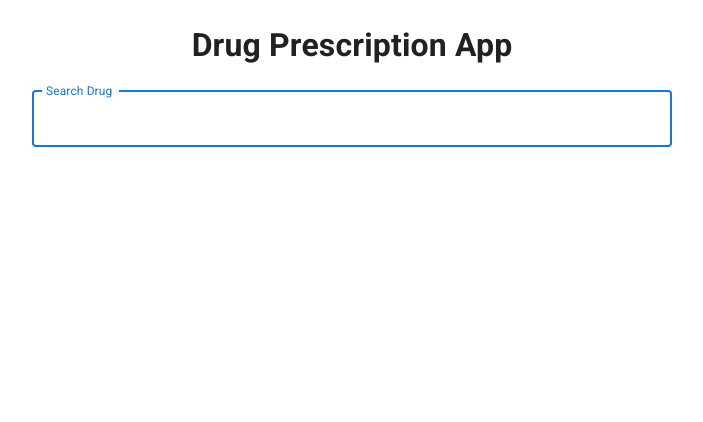
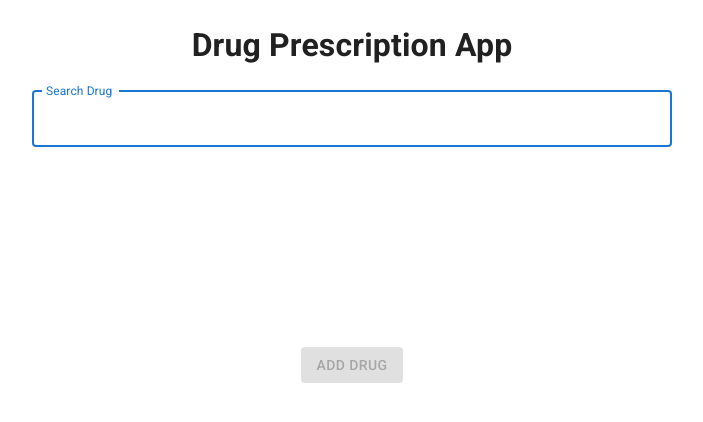
Before and after one commit to itay347/drug-prescription-app, a React (Create React App) app: page / in a window 1280 px wide. Shown: the top 422 px of the page, without its empty margins (288-991 px from the left). Built offline with nearby package versions, Linux system fonts and the light colour scheme.

Commit message:
Allow selecting a drug and adding it to a prescription list Note: the list should later be changed to a table

```diff
--- a/src/componenets/App/App.tsx
+++ b/src/componenets/App/App.tsx
@@ -1,14 +1,20 @@
-import { Box, List, ListItemButton, ListItemText, TextField } from "@mui/material";
+import { Box, Button, List, ListItemButton, ListItemText, TextField } from "@mui/material";
 import { CanceledError } from "axios";
-import { useEffect, useRef, useState } from "react";
+import { MouseEvent, useEffect, useRef, useState } from "react";
 import { searchDrugs } from "../../services/drugSearchAutocomplete";
 import { Drug } from "../../types";
 import "./App.css";
 
+type PrescriptionTableRow = {
+  drug: Drug;
+  date: Date;
+}
 
 function App() {
   const [searchText, setSearchText] = useState<string>("");
   const [drugSearchResults, setDrugSearchResults] = useState<Drug[]>([]);
+  const [selectedDrugCode, setSelectedDrugCode] = useState<number>();
+  const [prescriptionTableRows, setPrescriptionTableRows] = useState<PrescriptionTableRow[]>([]);
 
   const abortControllerRef = useRef<AbortController>();
 
@@ -42,6 +48,24 @@ function App() {
     };
   }, [searchText]);
 
+  useEffect(() => {
+    setSelectedDrugCode(undefined);
+  }, [drugSearchResults]);
+
+  const handleSearchListItemClick = (event: MouseEvent, drugCode: number) => {
+    setSelectedDrugCode(drugCode);
+  }
+
+  const handleAddDrugClick: React.MouseEventHandler<HTMLButtonElement> = (event) => {
+    const drug = drugSearchResults.find((drug) => drug.code === selectedDrugCode);
+    if (drug) {
+      // TODO: figure out what to do when the drug is already in the list. (need to avoid duplicate keys)
+      setPrescriptionTableRows([...prescriptionTableRows, {drug: drug, date: new Date()}]);
+    } else {
+      window.alert("No drug selected. Please search for a drug and select one from the list.");
+    }
+  }
+
   return (
     <div className="App">
       <Box sx={{ width: "50%" }}>
@@ -63,10 +87,35 @@ function App() {
           }}
         >
           {drugSearchResults.map((drug) => {
-            // TODO: allow selection for adding drugs
             return (
-              <ListItemButton key={drug.code}>
+              <ListItemButton
+                key={drug.code}
+                selected={selectedDrugCode === drug.code}
+                onClick={(event) => handleSearchListItemClick(event, drug.code)}
+              >
                 <ListItemText primary={drug.name} />
+              </ListItemButton>
+            );
+          })}
+        </List>
+        <Button
+          variant="contained"
+          disabled={selectedDrugCode === undefined}
+          onClick={handleAddDrugClick}
+        >
+          Add Drug
+        </Button>
+        {/* TODO: Change list to table with an editable 'date' field and a 'remove' button */}
+        <List
+          sx={{
+            overflow: "auto",
+            height: "25vh",
+          }}
+        >
+          {prescriptionTableRows.map((row) => {
+            return (
+              <ListItemButton key={row.drug.code}>
+                <ListItemText primary={row.drug.name} />
               </ListItemButton>
             );
           })}
```
